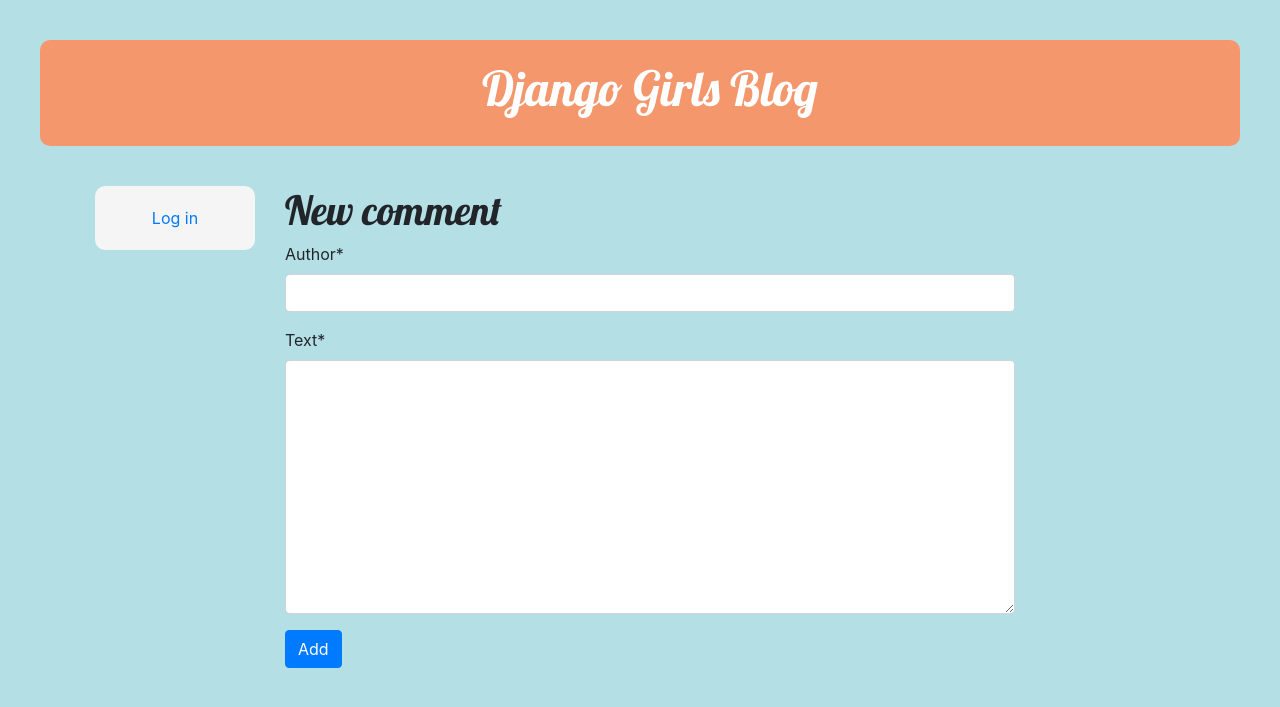
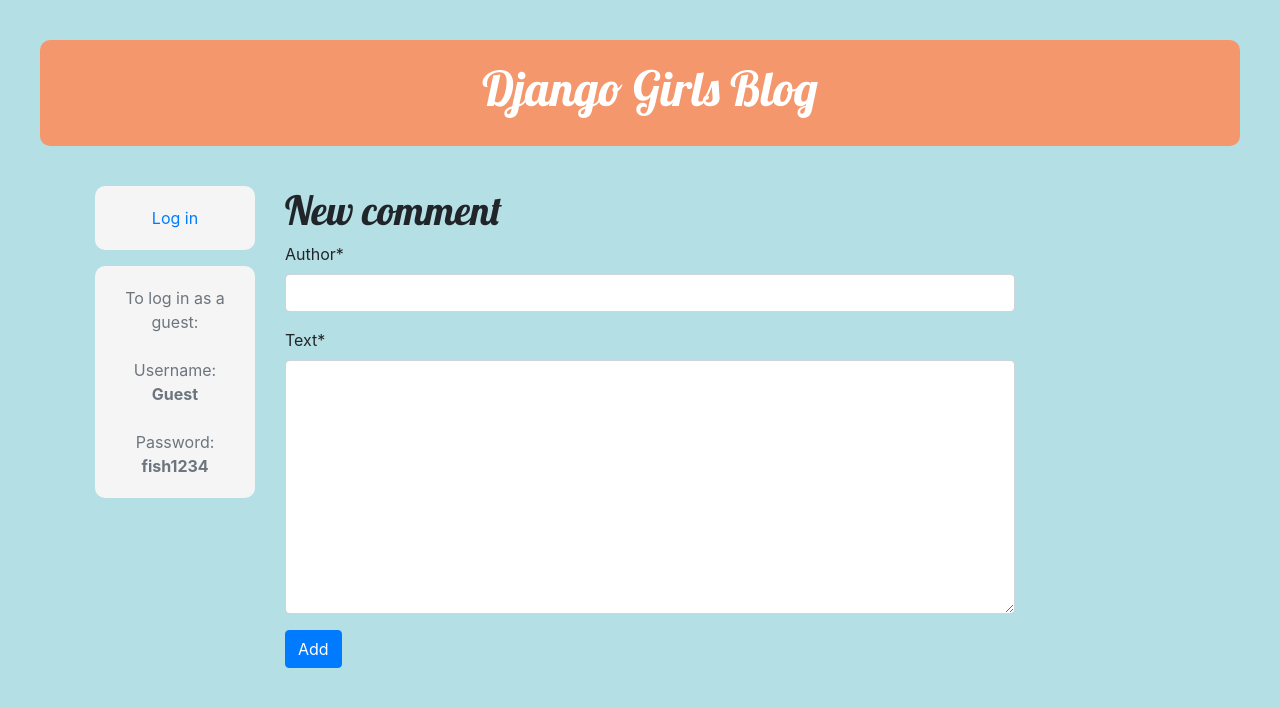
Before and after one commit to 4ka0/django_girls, a Django app: page /post/1/comment/ in a window 1280 px wide. Shown: the top 707 px of the page. Run offline with Django 3.2, Linux system fonts and the light colour scheme; data comes from the database, SQL or seed files in the repository; both versions use the stored data as it was after the commit; some libraries are stand-ins or nearby versions.

Commit message:
Added guest user credentials

```diff
--- a/blog/templates/blog/base.html
+++ b/blog/templates/blog/base.html
@@ -21,6 +21,8 @@
             <div class="row">
 
                 <div class="col-2">
+
+                    <!-- User info panel -->
                     <div class="info-panel">
                         {% if user.is_authenticated %}
                             <p>Hello {{ user.username }}</p>
@@ -35,6 +37,14 @@
                             <a href="{% url 'login' %}">Log in</a>
                         {% endif %}
                     </div>
+
+                    <!-- Guest user info panel -->
+                    <div class="info-panel mt-3 text-muted">
+                            To log in as a guest:<br /><br />
+                            Username: <strong>Guest</strong><br /><br />
+                            Password: <strong>fish1234</strong>
+                    </div>
+
                 </div>
 
                 <div class="col-8">
```
Also changed, not shown: db.sqlite3.
